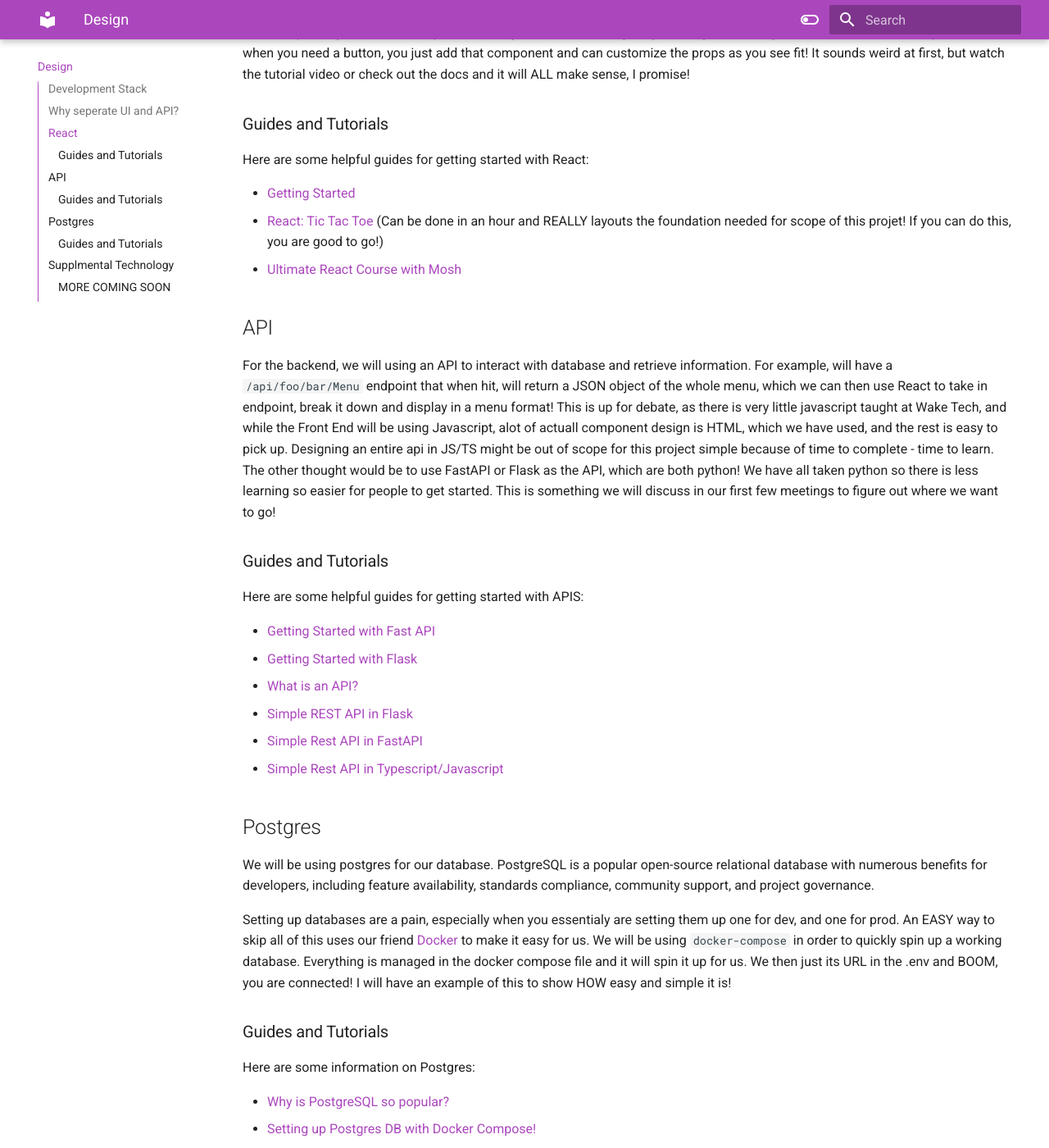
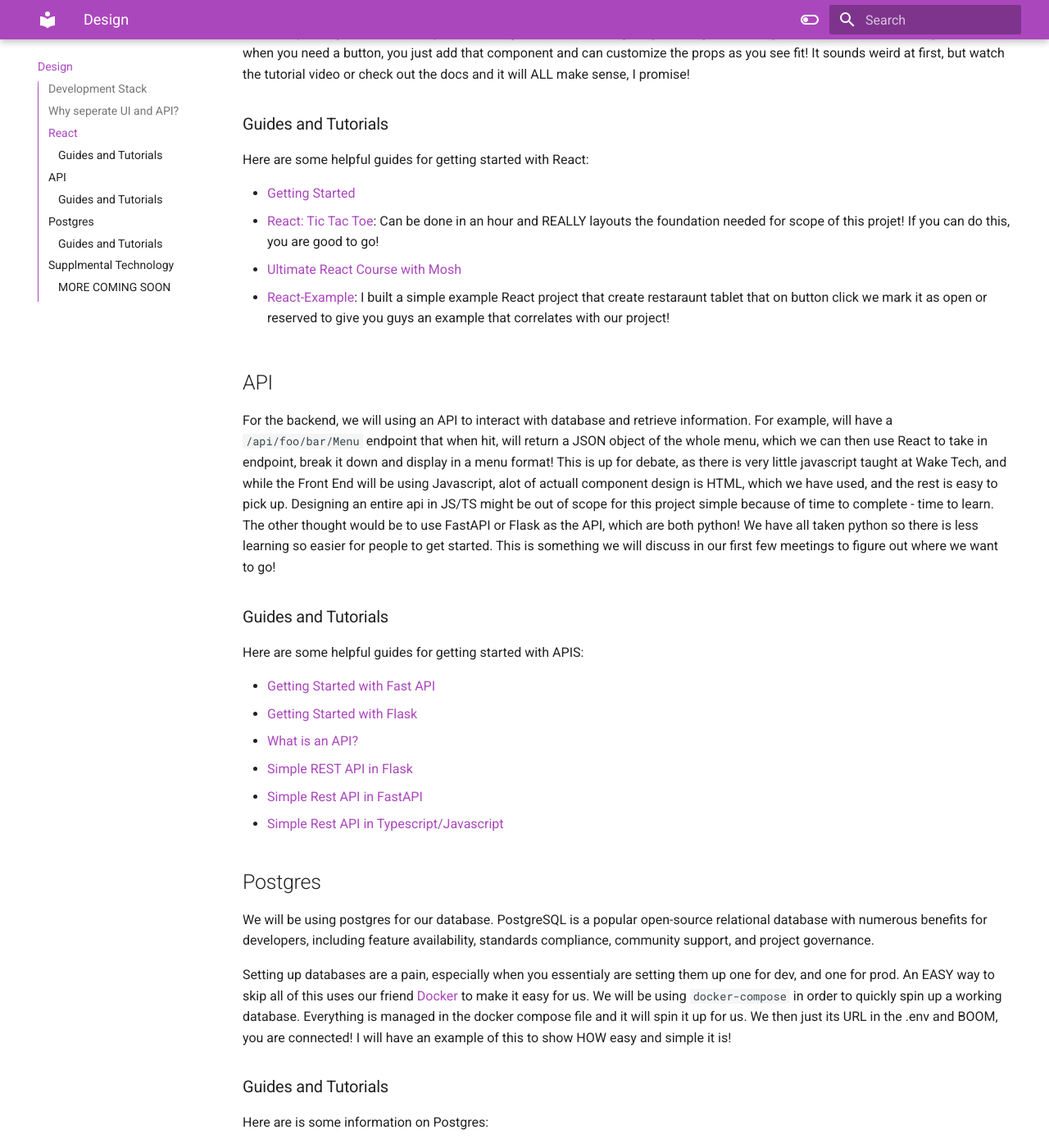
Before and after one commit to Rapid-Reservation/rapid-reservation-docs, an MkDocs documentation site: the page built from docs/design.md, in a window 1280 px wide and 1400 px high, scrolled down 1000 px. Shown: the whole window at 82% size. Built offline with MkDocs 1.6.1 and Material for MkDocs 9.7.7, drawn with Linux system fonts in a browser that asks for light colours.

Commit message:
chore: added link to react-example repo

```diff
--- a/docs/design.md
+++ b/docs/design.md
@@ -28,8 +28,10 @@
 Here are some helpful guides for getting started with React:
 
 - [Getting Started](https://react.dev/learn)
-- [React: Tic Tac Toe](https://react.dev/learn/tutorial-tic-tac-toe) (Can be done in an hour and REALLY layouts the foundation needed for scope of this projet! If you can do this, you are good to go!)
+- [React: Tic Tac Toe](https://react.dev/learn/tutorial-tic-tac-toe): Can be done in an hour and REALLY layouts the foundation needed for scope of this projet! If you can do this, you are good to go!
 - [Ultimate React Course with Mosh](https://www.youtube.com/watch?v=SqcY0GlETPk)
+
+- [React-Example](https://github.com/Rapid-Reservation/React-Example): I built a simple example React project that create restaraunt tablet that on button click we mark it as open or reserved to give you guys an example that correlates with our project!
 
 ## API
 
@@ -54,7 +56,7 @@
 
 ### Guides and Tutorials
 
-Here are some information on Postgres:
+Here are is some information on Postgres:
 
 - [Why is PostgreSQL so popular?](https://dev.to/maimoonaabid/why-is-postgresql-getting-so-popular-4o7m)
 - [Setting up Postgres DB with Docker Compose!](https://www.youtube.com/watch?v=qECVC6t_2mU)
```
